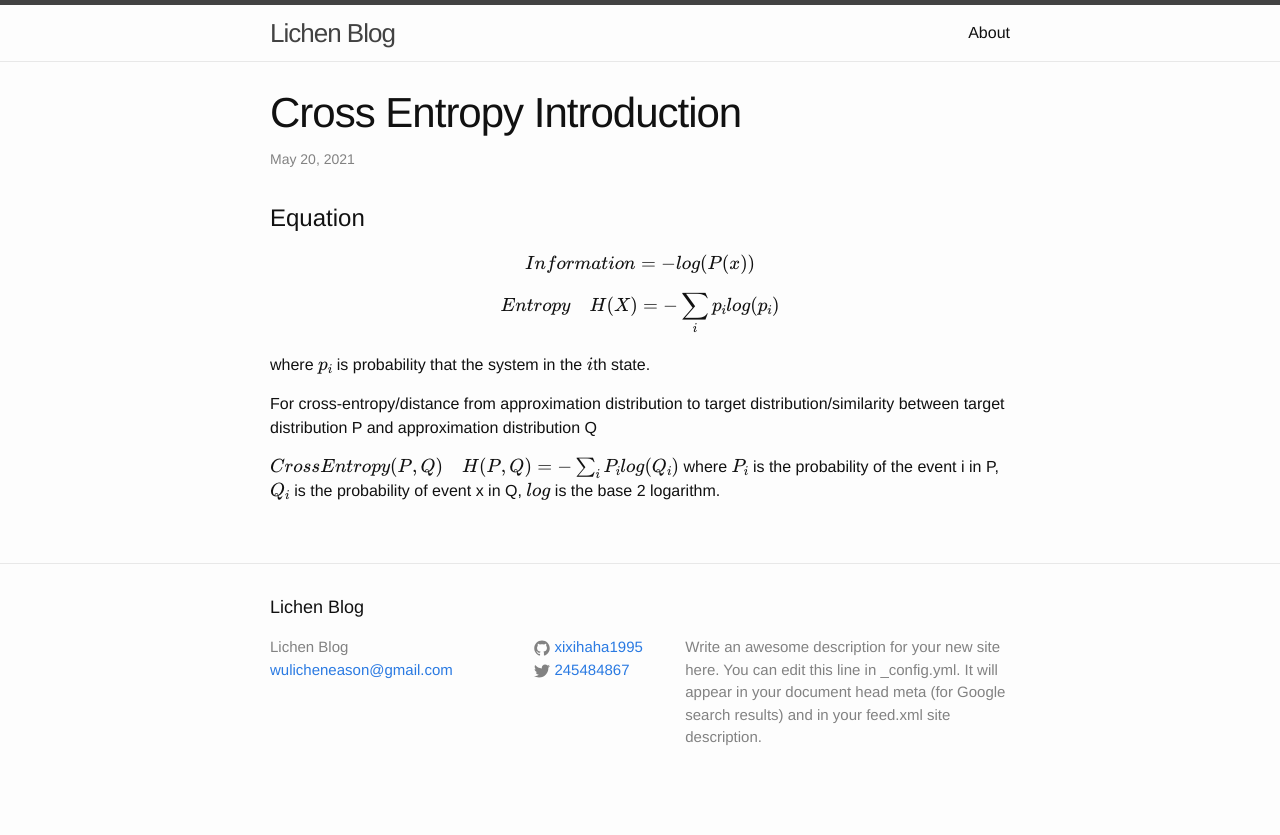
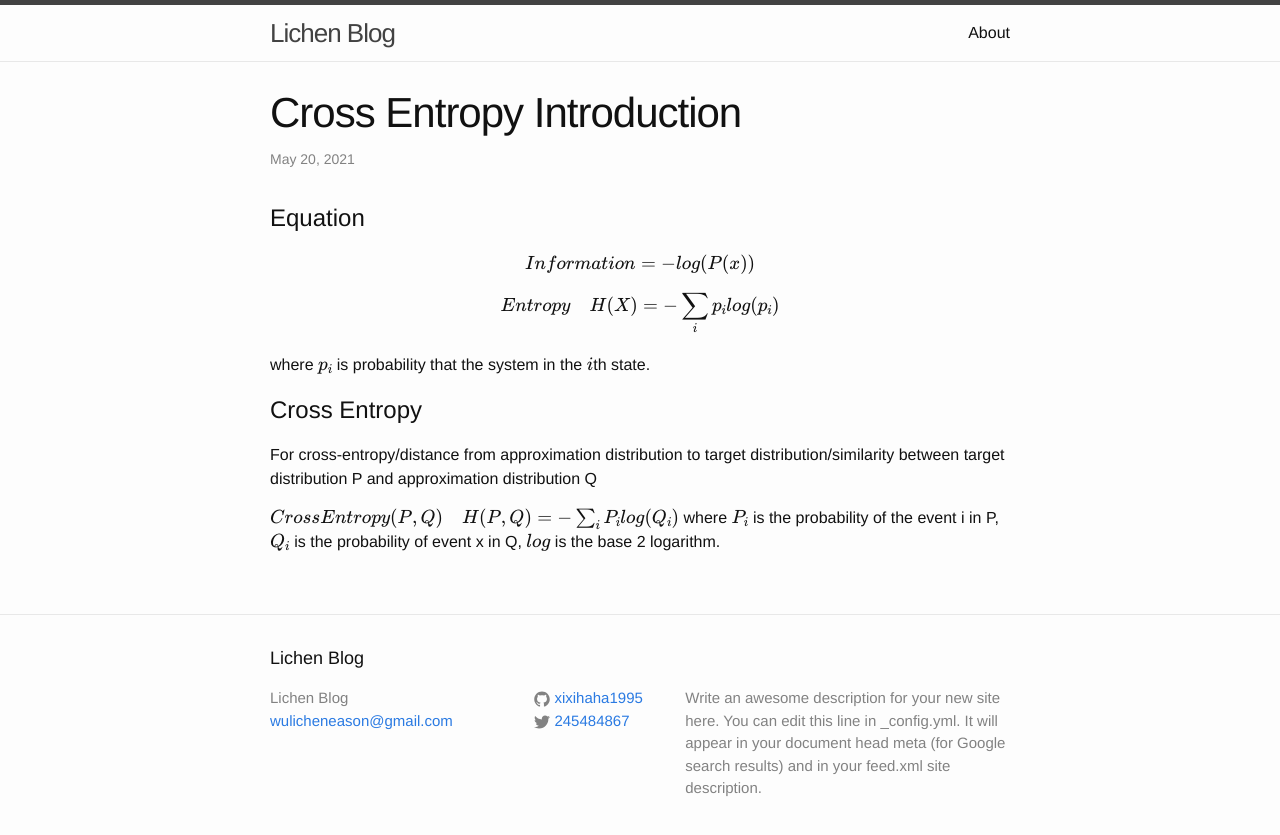
Before and after one commit to xixihaha1995/xixihaha1995.github.io, a Jekyll site: the page built from docs/_posts/2021-05-20-Cross-entropy.markdown, in a window 1280 px wide. Shown: the top 835 px of the page. Built offline with Jekyll 4.4.1, drawn with Linux system fonts in a browser that asks for light colours.

Commit message:
Update 2021-05-20-Cross-entropy.markdown

```diff
--- a/docs/_posts/2021-05-20-Cross-entropy.markdown
+++ b/docs/_posts/2021-05-20-Cross-entropy.markdown
@@ -18,6 +18,8 @@ $$
 
 where $p_i$ is probability that the system in the $i$th state.
 
+# Cross Entropy
+
 For cross-entropy/distance from approximation distribution to target distribution/similarity between target distribution P and approximation distribution Q
 
 
```
